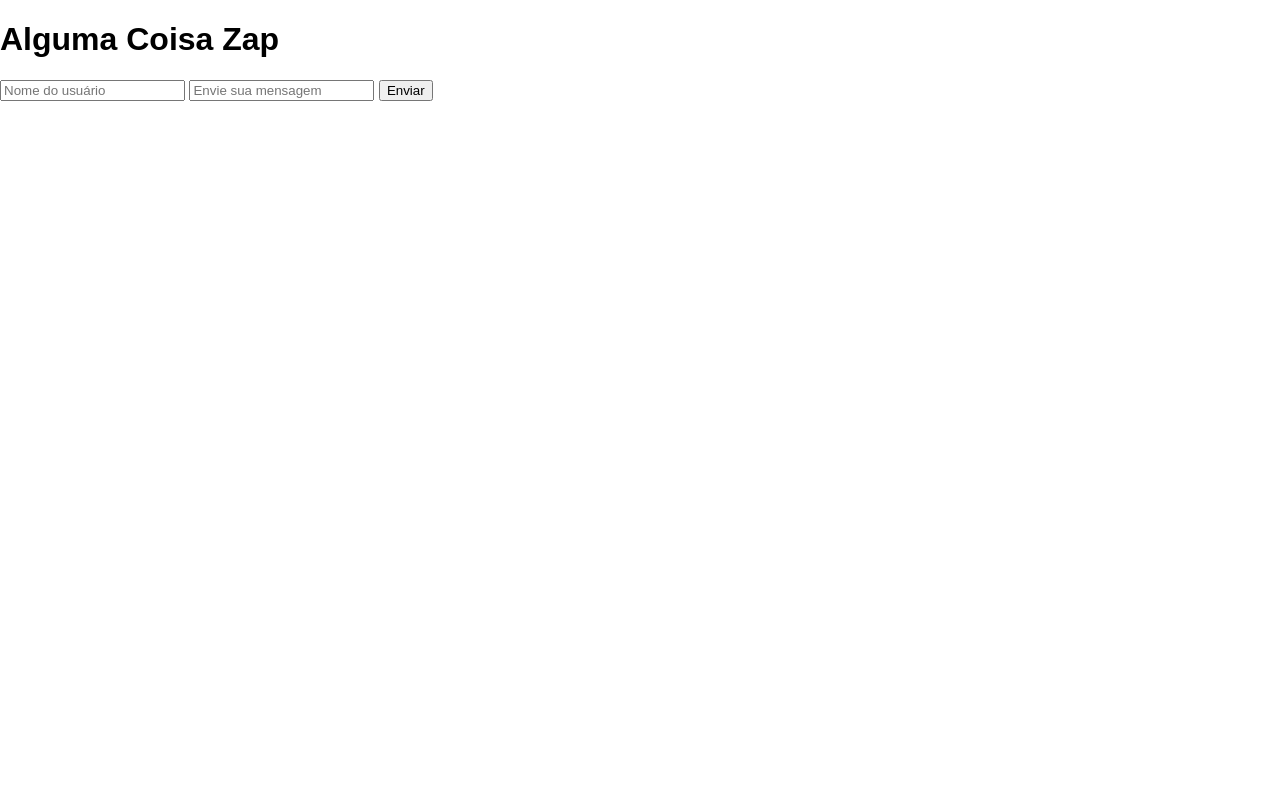
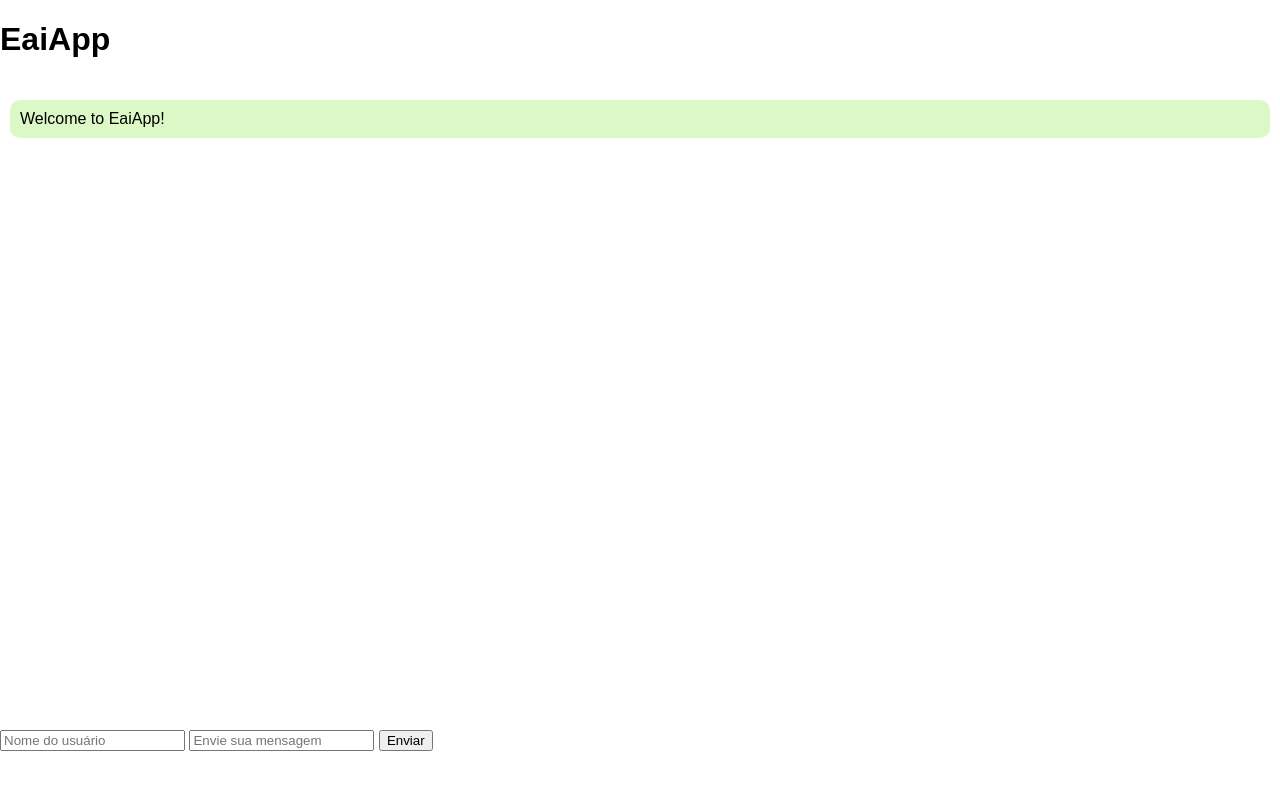
Before and after one commit to TCR7/Python, a plain HTML site: page Flask/templates/index.html in a window 1280 px wide. Drawn offline with nearby package versions, Linux system fonts and the light colour scheme; no server answers.

Commit message:
Update index.html

```diff
--- a/Flask/templates/index.html
+++ b/Flask/templates/index.html
@@ -3,7 +3,7 @@
 <head>
     <meta charset="UTF-8">
     <meta name="viewport" content="width=device-width, initial-scale=1.0">
-    <title>Alguma Coisa Zap</title>
+    <title>EaiApp</title>
     <script src="https://cdnjs.cloudflare.com/ajax/libs/socket.io/4.7.1/socket.io.js" integrity="sha512-Z6C1p1NIexPj5MsVUunW4pg7uMX6/TT3CUVldmjXx2kpip1eZcrAnxIusDxyFIikyM9A61zOVNgvLr/TGudOQg==" crossorigin="anonymous" referrerpolicy="no-referrer"></script>
     <script src="https://cdnjs.cloudflare.com/ajax/libs/jquery/3.7.0/jquery.min.js" integrity="sha512-3gJwYpMe3QewGELv8k/BX9vcqhryRdzRMxVfq6ngyWXwo03GFEzjsUm8Q7RZcHPHksttq7/GFoxjCVUjkjvPdw==" crossorigin="anonymous" referrerpolicy="no-referrer"></script>
     <style>
@@ -77,7 +77,10 @@
 </head>
 <body>
     <div id="title">
-        <h1>Alguma Coisa Zap</h1>
+        <h1>EaiApp</h1>
+    </div>
+     <div id="chat-container">
+        <p>Welcome to EaiApp!</p>
     </div>
     <div id="messages">
 
```
